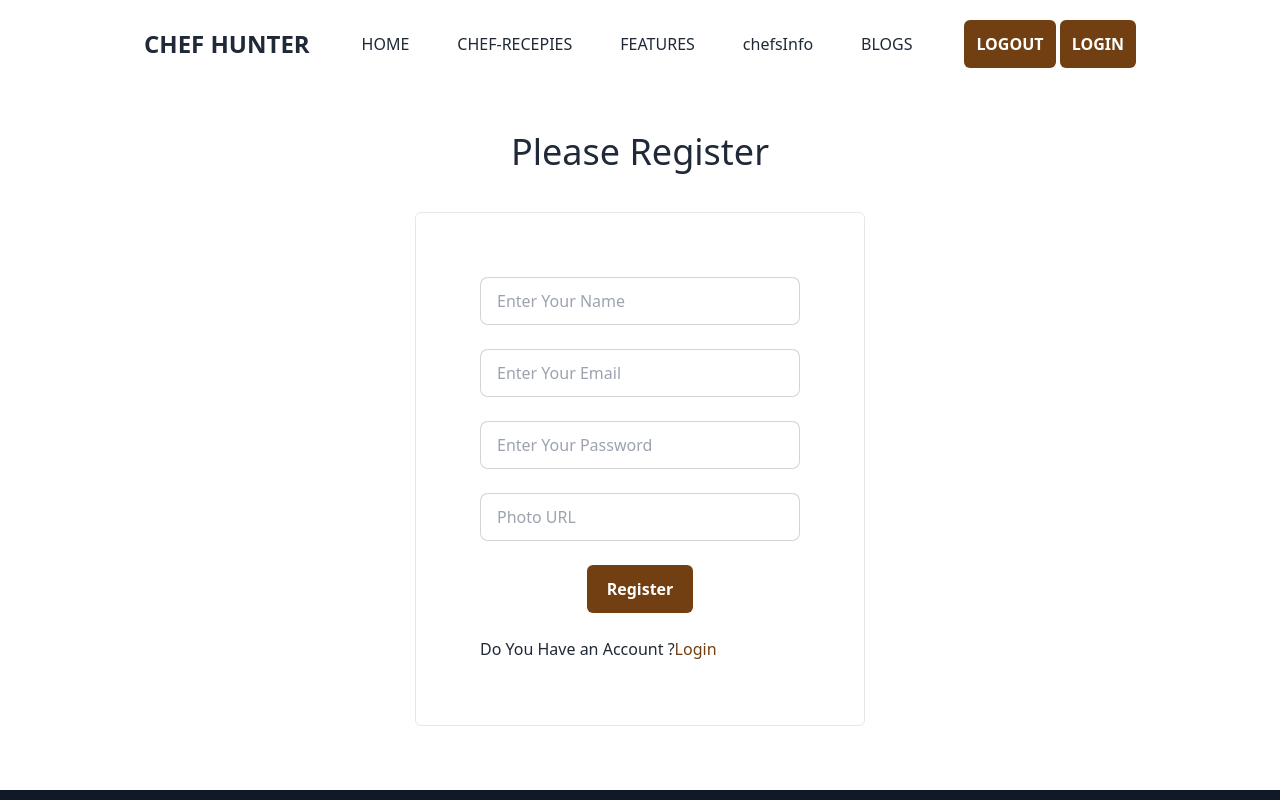
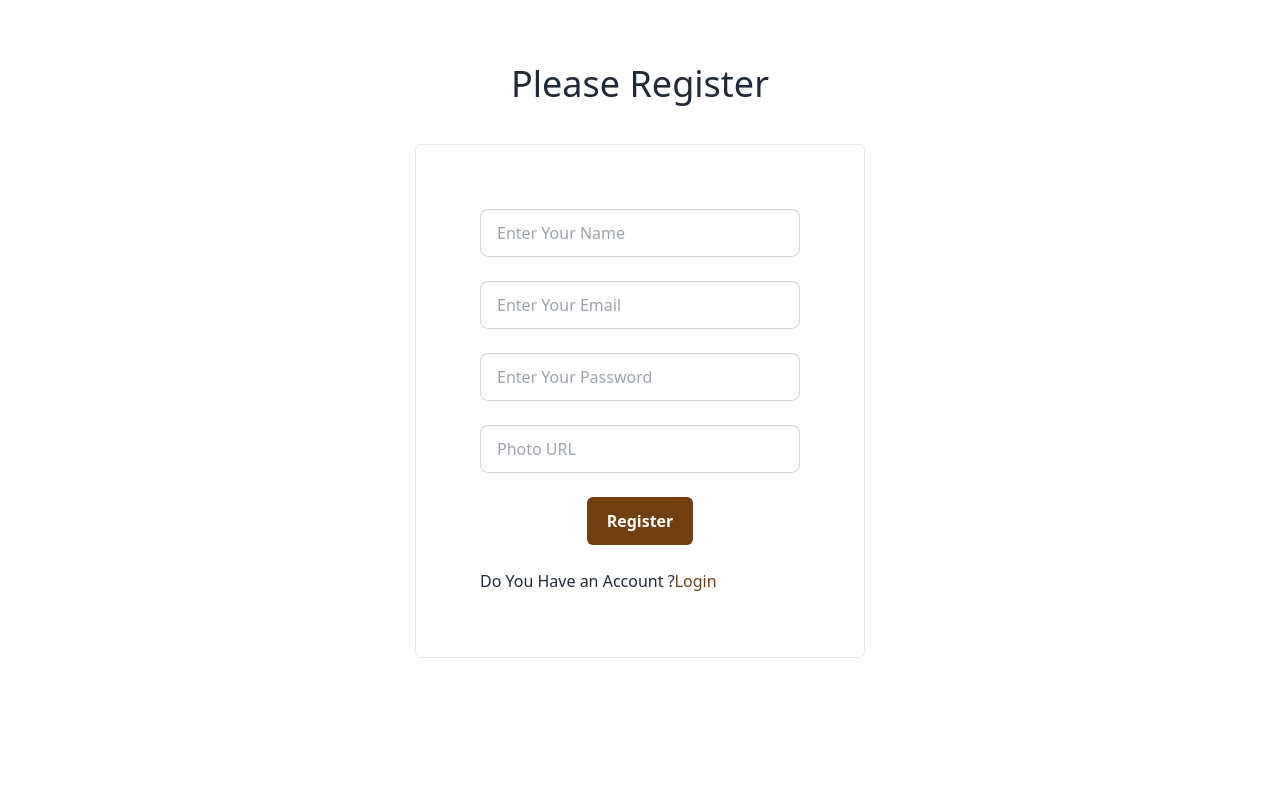
Before and after one commit to jakir540/a10-chef-recipe-hunter-client-side, a React (Vite) app: page /register in a window 1280 px wide. Shown: the top 800 px of the page. Built offline with nearby package versions, Linux system fonts and the light colour scheme.

Commit message:
details data added

```diff
--- a/src/pages/ChefDetails/ChefDetails/ChefDetails.jsx
+++ /dev/null
@@ -1,18 +0,0 @@
-import React from 'react';
-import { useLoaderData, useParams } from 'react-router-dom';
-
-const ChefDetails = () => {
-    const { id } = useParams();
-    console.log(id);
-    const chefDetails = useLoaderData()
-    console.log(chefDetails);
-
-
-    return (
-        <div>
-            <h2>Lorem ipsum dolor sit amet, consectetur adipisicing elit. Illo quod libero ullam quasi fugiat architecto odio accusantium repudiandae dolor suscipit nostrum eum recusandae, magni doloribus, cumque quidem repellat laborum totam!</h2>
-        </div>
-    );
-};
-
-export default ChefDetails;
--- /dev/null
+++ b/src/pages/ChefRecepies/ChefRecepies/ChefRecepies.jsx
@@ -0,0 +1,74 @@
+import React, { useEffect, useState } from "react";
+import { useLoaderData, useParams } from "react-router-dom";
+import { AiFillLike } from "react-icons/all";
+
+const ChefRecepies = () => {
+  const [chefInfo, setChefInfo] = useState({});
+
+  const info =  useLoaderData();
+  console.log(info);
+
+//   useEffect(() => {
+//     fetch("http://localhost:5000/chefs/2")
+//       .then((res) => res.json())
+//       .then((data) => setChefInfo(data))
+//       .catch((error) => console.log(error));
+//   }, []);
+
+
+  const { picture,name,description,experience,likes,recipes,recipeinfo } = chefInfo;
+
+  console.log(recipeinfo);
+  return (
+    <>
+
+    <p>Lorem ipsum, dolor sit amet consectetur adipisicing elit. Laudantium tempore quas nisi qui esse sunt eveniet autem possimus eius! Veritatis eum quo, magni accusamus dolorem vitae voluptatum temporibus voluptas hic.</p></>
+//     <div>
+//       <div className="hero min-h-screen bg-base-200">
+//         <div className="hero-content flex-col lg:flex-row-reverse">
+//           <img
+//             src={picture}
+//             className="h-96 w-96 object-fit rounded-lg shadow-2xl"
+//           />
+//           <div>
+//             <h1 className="text-5xl font-bold">{name}</h1>
+//             <p className="py-6 font-semibold font-serif">
+//               {description}
+//             </p>
+
+//         <div className="py-3">
+//             <p>Number of Recepies: {recipes}</p>
+//             <p> Experience: {experience}</p>
+//             <p className="flex gap-2 items-center py-2"> <span className="text-3xl"><AiFillLike></AiFillLike></span> <span className="text-red-400">{likes}</span></p>
+//         </div>
+
+//             <button className="btn btn-primary">Get Started</button>
+//           </div>
+//         </div>
+//       </div>
+
+//       <div className="card w-96 bg-base-100 shadow-xl">
+
+//   <div className="card-body">
+//     <h2 className="card-title">{recipeinfo[0].name}</h2>
+//     <p>{recipeinfo[0].cooking_method}</p>
+//     <p>Rating {recipeinfo[0].rating}</p>
+
+// <div>
+
+// </div>
+
+//     <div className="card-actions justify-end">
+//       <button className="btn btn-primary">Buy Now</button>
+//     </div>
+//   </div>
+// </div>
+
+
+
+
+//     </div>
+  );
+};
+
+export default ChefRecepies;
--- a/src/pages/Home/Chefs/Chefs.jsx
+++ b/src/pages/Home/Chefs/Chefs.jsx
@@ -21,7 +21,7 @@ const Chefs = ({ chef }) => {
           <p>Experience : {experience}</p>
 
           <div className="card-actions justify-end">
-            <Link to={`/chefs/${id}`}><button  className="bg-yellow-900 rounded-md p-3  text-white font-semibold md:ms-0 ms-5 md:mt-0 mt-5">View Recepies</button></Link>
+            <Link to={`/chefrecepies/${id}`}><button  className="bg-yellow-900 rounded-md p-3  text-white font-semibold md:ms-0 ms-5 md:mt-0 mt-5">View Recepies</button></Link>
           </div>
 
           <div className="card-footer flex justify-between px-2 items-center">
--- a/src/pages/Home/ChefsInfo/ChefsInfo.jsx
+++ /dev/null
@@ -1,11 +0,0 @@
-import React from 'react';
-
-const ChefsInfo = () => {
-    return (
-        <div>
-
-        </div>
-    );
-};
-
-export default ChefsInfo;
--- a/src/pages/sharedPages/Header/Header.jsx
+++ b/src/pages/sharedPages/Header/Header.jsx
@@ -27,9 +27,9 @@ const Header = () => {
           </li>
           <li>
             <NavLink
-              to="/chef"
-              aria-label="chef"
-              title="chef"
+              to="/chefrecepies"
+              aria-label="chef-recepies"
+              title="chef-recepies"
               className={({ isActive }) => (isActive ? "active" : "default")}
             >
               CHEF-RECEPIES
@@ -46,16 +46,7 @@ const Header = () => {
               FEATURES
             </NavLink>
           </li>
-          <li>
-            <NavLink
-              to="/chefsInfo"
-              aria-label="chefsInfo"
-              title="chefsInfo"
-              className={({ isActive }) => (isActive ? "active" : "default")}
-            >
-              chefsInfo
-            </NavLink>
-          </li>
+
           <li>
             <NavLink
               to="/Blogs"
--- a/src/providers/AuthProvider.jsx
+++ b/src/providers/AuthProvider.jsx
@@ -18,6 +18,7 @@ const AuthProvider = ({children}) => {
   }
 
 const authInfo = {
+  user,
   createUser,
   signIn
 }
--- a/src/routes/Routes.jsx
+++ b/src/routes/Routes.jsx
@@ -3,15 +3,30 @@ import Main from "../layouts/Main";
 import Home from "../pages/Home/Home/Home";
 import Feature from "../pages/Feature/Feature/Feature";
 import Blogs from "../pages/Blogs/Blogs/Blogs";
-import SubscribeSection from "../pages/Home/SubscribeSection/SubscribeSection";
+// import SubscribeSection from "../pages/Home/SubscribeSection/SubscribeSection";
 import RecepiesLayout from "../layouts/RecepiesLayout";
-import LoginLayout from "../layouts/LoginLayout";
+// import LoginLayout from "../layouts/LoginLayout";
 import Login from "../pages/Login/Login/Login";
 import Register from "../pages/Register/Register/Register";
-import ChefDetails from "../pages/ChefDetails/ChefDetails/ChefDetails";
-import ChefsInfo from "../pages/Home/ChefsInfo/ChefsInfo";
+import ChefRecepies from "../pages/ChefRecepies/ChefRecepies/ChefRecepies";
+// import ChefDetails from "../pages/ChefDetails/ChefDetails/ChefDetails";
+// import ChefsInfo from "../pages/Home/ChefsInfo/ChefsInfo";
+// import Chefs from "../pages/Home/Chefs/Chefs";
 
 const router = createBrowserRouter([
+  {
+    path: "/chefrecepies",
+    element: <RecepiesLayout></RecepiesLayout>,
+    children: [
+      {
+        path: ":id",
+        element: <ChefRecepies></ChefRecepies>,
+        loader: ({ params }) =>
+          fetch(`http://localhost:5000/chefs/${params.id}`),
+      },
+    ],
+  },
+
   {
     path: "/",
     element: <Main></Main>,
@@ -19,57 +34,33 @@ const router = createBrowserRouter([
       {
         path: "/",
         element: <Home></Home>,
-
-      },
-
-      {
-        path: "features",
-        element: <Feature></Feature>,
-      },
-      {
-        path: "subscribeSection",
-        element: <SubscribeSection></SubscribeSection>,
-      },
-      {
-        path: "blogs",
-        element: <Blogs></Blogs>,
       },
     ],
   },
 
   {
-    path: "/",
-    element: <RecepiesLayout></RecepiesLayout>,
-    children:[
-      {
-        path:':id',
-        element:<ChefDetails></ChefDetails>,
-        loader:({params})=> fetch(`http://localhost:5000/chefs/${params.id}`)
-      }
-    ]
+    path: "/chefrecepies",
+    element: <ChefRecepies></ChefRecepies>,
   },
 
+  {
+    path: "features",
+    element: <Feature></Feature>,
+  },
 
+  {
+    path: "blogs",
+    element: <Blogs></Blogs>,
+  },
 
   {
     path: "login",
-    element: <LoginLayout></LoginLayout>,
-    children:[
-      {
-        path:'/login',
-        element:<Login></Login>
-      }
-    ]
+    element: <Login></Login>,
   },
+
   {
     path: "register",
-    element: <LoginLayout></LoginLayout>,
-    children:[
-      {
-        path:'/register',
-        element:<Register></Register>
-      }
-    ]
+    element: <Register></Register>,
   },
 ]);
 
```
